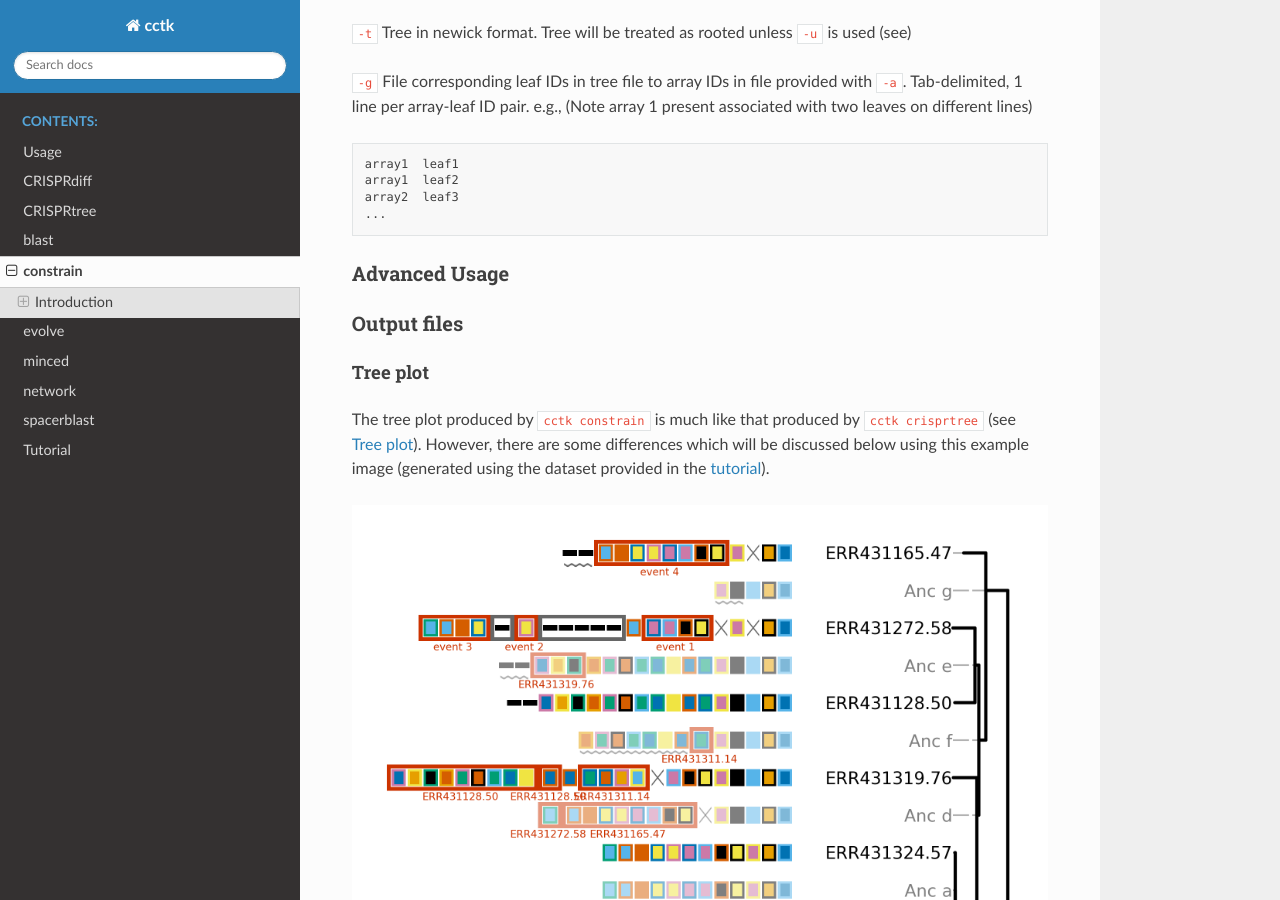
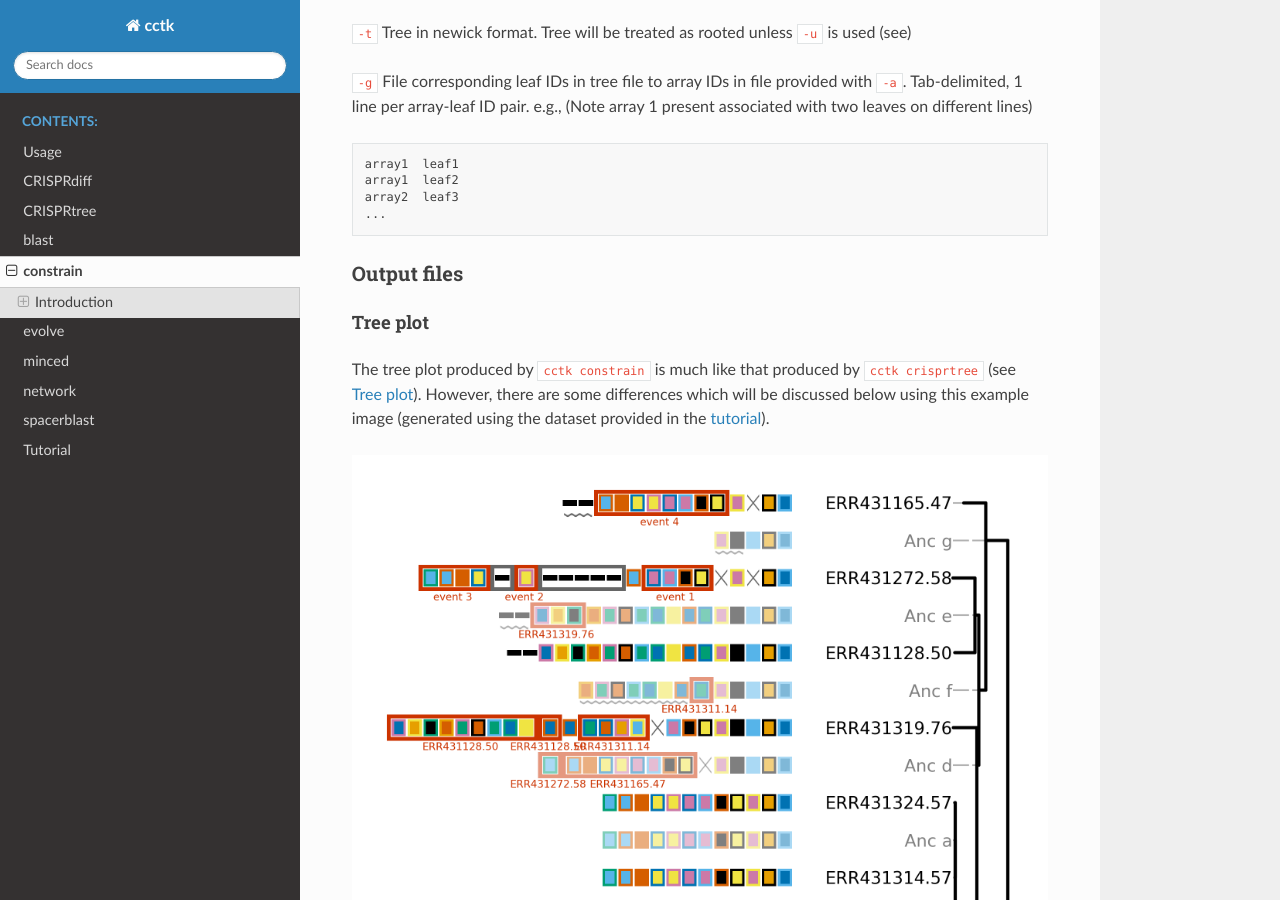
Before and after one commit to Alan-Collins/CRISPR_comparison_toolkit, a Sphinx documentation site: the page built from docs/source/content/constrain.rst, in a window 1280 px wide and 900 px high, scrolled down 1192 px. Built offline with Sphinx 7.4.7 and the Read the Docs theme 2.0.0, drawn with Linux system fonts in a browser that asks for light colours.

Commit message:
moved misplaced section header

```diff
--- a/docs/source/content/constrain.rst
+++ b/docs/source/content/constrain.rst
@@ -48,12 +48,6 @@
 	array2	leaf3
 	...
 
-.. _constrain-advanced:
-
-Advanced Usage
-==============
-
-
 Output files
 ============
 
```
Also changed, not shown: other parts of docs/source/content/constrain.rst (+4 -0 lines).
